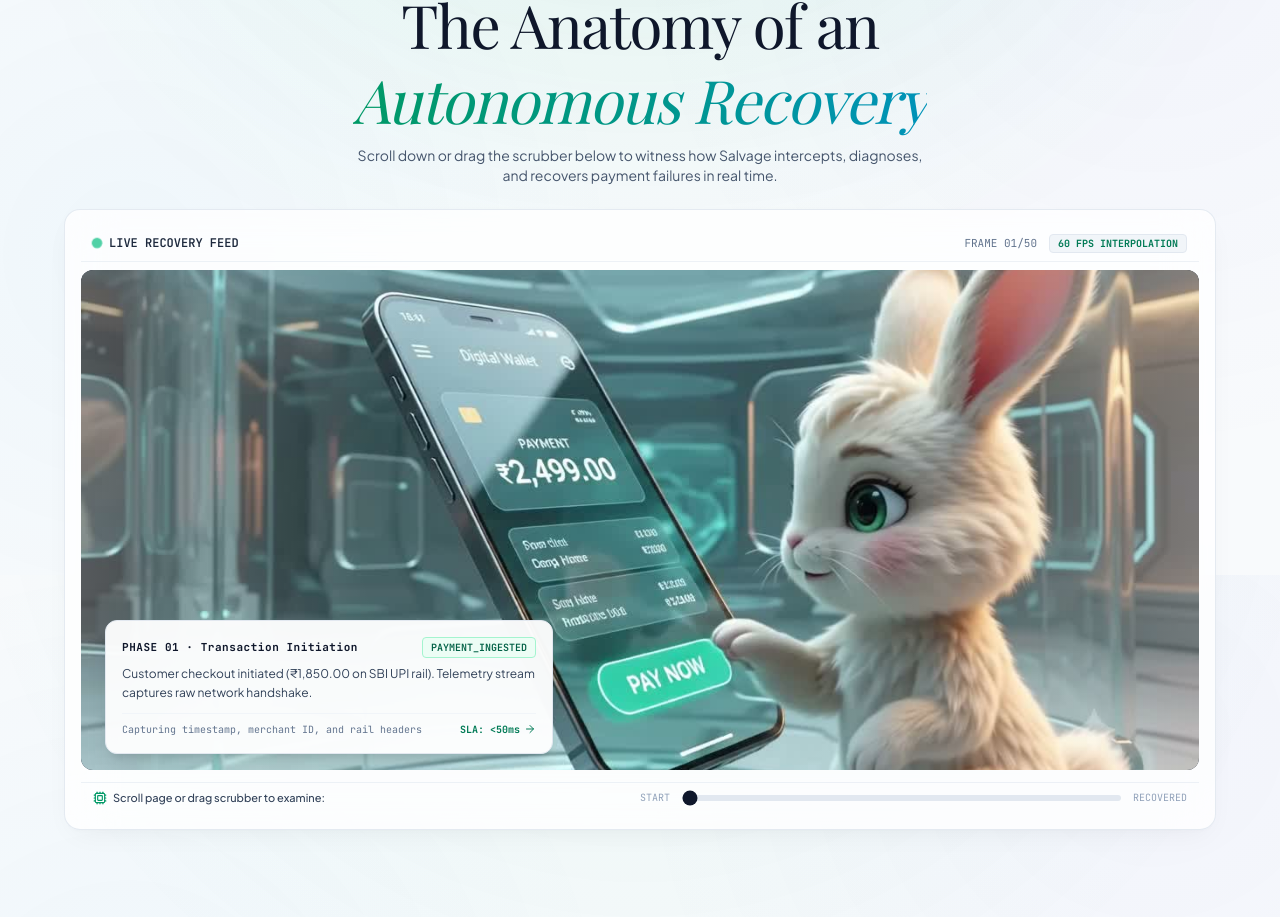
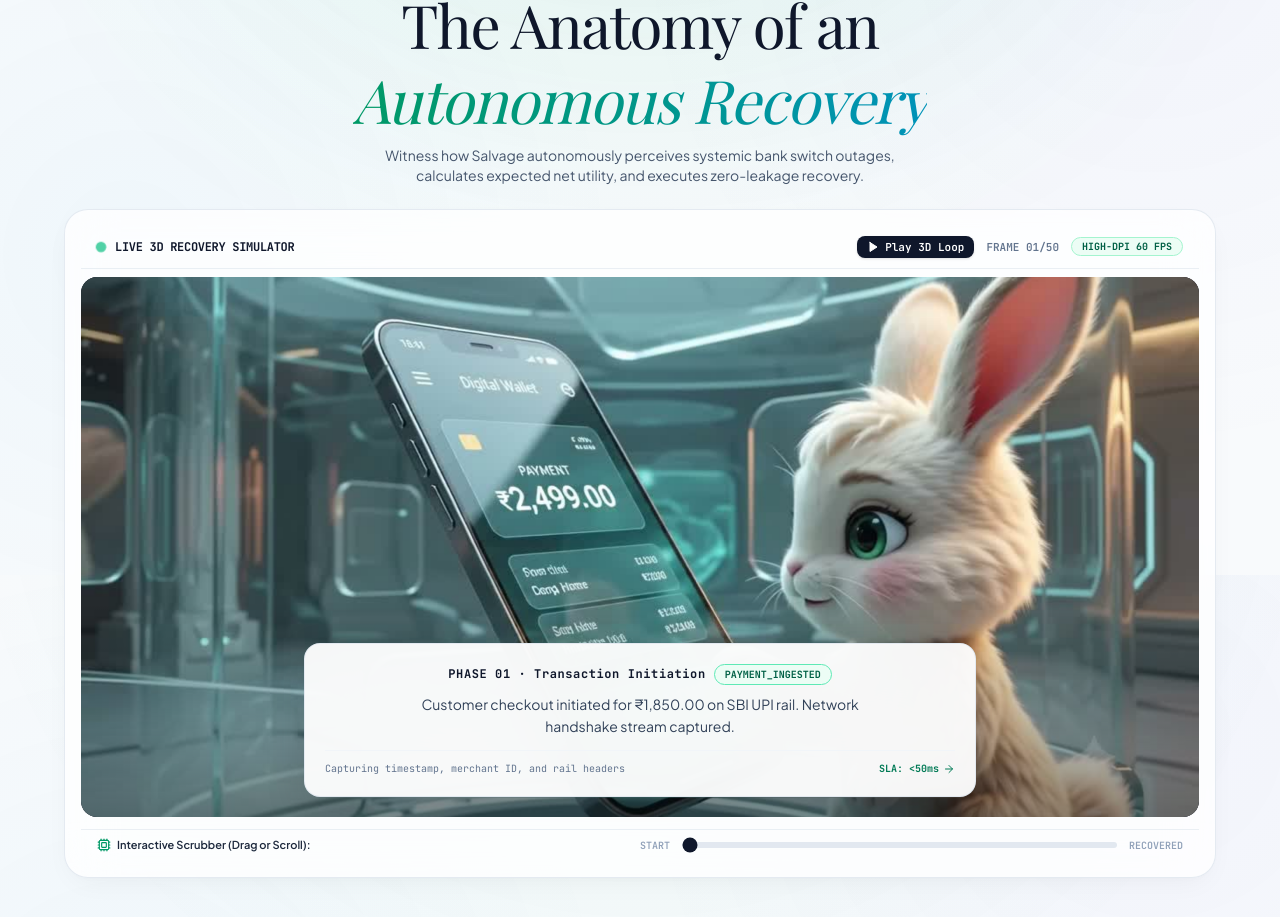
Before and after one commit to Sayandip-Jana-1018/SalVage, a Next.js app in the folder apps/salvage-console/: page /war-room in a window 1280 px wide. Shown: the part 225-1142 px from the top of the page. Built offline with nearby package versions, Linux system fonts and the light colour scheme; a web font is replaced by a local one.

Commit message:
feat: center telemetry modal, enhance 3D canvas rendering quality and add auto-play loop

```diff
--- a/apps/salvage-console/src/components/ScrollFrameSequence.tsx
+++ b/apps/salvage-console/src/components/ScrollFrameSequence.tsx
@@ -7,6 +7,8 @@ import {
   Cpu,
   Layers,
   Lock,
+  Pause,
+  Play,
   RefreshCw,
   ShieldCheck,
   Sparkles,
@@ -24,9 +26,10 @@ export function ScrollFrameSequence(): React.ReactElement {
   const [currentFrame, setCurrentFrame] = useState<number>(0);
   const [loadedPercent, setLoadedPercent] = useState<number>(0);
   const [isLoaded, setIsLoaded] = useState<boolean>(false);
+  const [isPlaying, setIsPlaying] = useState<boolean>(true);
   const [isManualScrubbing, setIsManualScrubbing] = useState<boolean>(false);
 
-  // Preload all 50 frames into memory for instantaneous 60fps rendering
+  // Preload all 50 frames into memory with high-quality settings
   useEffect(() => {
     let loadedCount = 0;
     const images: HTMLImageElement[] = [];
@@ -55,7 +58,7 @@ export function ScrollFrameSequence(): React.ReactElement {
     imagesRef.current = images;
   }, []);
 
-  // Draw frame to canvas maintaining high-DPI aspect ratio
+  // Draw frame to canvas with crisp scaling and high image smoothing
   const renderFrame = (index: number) => {
     const canvas = canvasRef.current;
     if (!canvas) return;
@@ -65,7 +68,7 @@ export function ScrollFrameSequence(): React.ReactElement {
     const img = imagesRef.current[index];
     if (!img || !img.complete || img.naturalWidth === 0) return;
 
-    const dpr = window.devicePixelRatio || 1;
+    const dpr = Math.max(2, window.devicePixelRatio || 1);
     const rect = canvas.getBoundingClientRect();
 
     if (canvas.width !== rect.width * dpr || canvas.height !== rect.height * dpr) {
@@ -77,7 +80,11 @@ export function ScrollFrameSequence(): React.ReactElement {
     ctx.scale(dpr, dpr);
     ctx.clearRect(0, 0, rect.width, rect.height);
 
-    // Cover / contain fit
+    // High quality scaling filters
+    ctx.imageSmoothingEnabled = true;
+    ctx.imageSmoothingQuality = "high";
+
+    // Aspect-ratio cover math
     const imgRatio = img.naturalWidth / img.naturalHeight;
     const canvasRatio = rect.width / rect.height;
     let renderW = rect.width;
@@ -95,24 +102,32 @@ export function ScrollFrameSequence(): React.ReactElement {
 
     ctx.drawImage(img, offsetX, offsetY, renderW, renderH);
 
-    // Add subtle ambient light vignette
-    const gradient = ctx.createRadialGradient(
-      rect.width / 2,
-      rect.height / 2,
-      rect.width * 0.25,
-      rect.width / 2,
-      rect.height / 2,
-      rect.width * 0.75
-    );
-    gradient.addColorStop(0, "rgba(255, 255, 255, 0)");
-    gradient.addColorStop(1, "rgba(248, 250, 252, 0.45)");
-    ctx.fillStyle = gradient;
-    ctx.fillRect(0, 0, rect.width, rect.height);
+    // Subtle dark-to-light gradient at the bottom so the centered modal pops
+    const bottomFade = ctx.createLinearGradient(0, rect.height * 0.6, 0, rect.height);
+    bottomFade.addColorStop(0, "rgba(5, 7, 10, 0)");
+    bottomFade.addColorStop(1, "rgba(5, 7, 10, 0.45)");
+    ctx.fillStyle = bottomFade;
+    ctx.fillRect(0, rect.height * 0.6, rect.width, rect.height * 0.4);
 
     ctx.restore();
   };
 
-  // Scroll listener to smoothly interpolate frames
+  // Continuous smooth auto-play loop
+  useEffect(() => {
+    if (!isPlaying || !isLoaded || isManualScrubbing) return;
+
+    const interval = setInterval(() => {
+      setCurrentFrame((prev) => {
+        const next = (prev + 1) % TOTAL_FRAMES;
+        renderFrame(next);
+        return next;
+      });
+    }, 45); // ~22 fps smooth cinematic frame advancement
+
+    return () => clearInterval(interval);
+  }, [isPlaying, isLoaded, isManualScrubbing]);
+
+  // Scroll listener to smoothly interpolate frames during page scrolling
   useEffect(() => {
     const handleScroll = () => {
       if (isManualScrubbing || !containerRef.current || !isLoaded) return;
@@ -127,6 +142,7 @@ export function ScrollFrameSequence(): React.ReactElement {
       const frameIdx = Math.min(TOTAL_FRAMES - 1, Math.floor(progress * TOTAL_FRAMES));
 
       if (frameIdx !== currentFrame) {
+        setIsPlaying(false); // pause auto-play when user is actively scrolling
         setCurrentFrame(frameIdx);
         renderFrame(frameIdx);
       }
@@ -139,6 +155,7 @@ export function ScrollFrameSequence(): React.ReactElement {
   // Handle manual scrubber drag / slider
   const handleScrubberChange = (e: React.ChangeEvent<HTMLInputElement>) => {
     const frame = parseInt(e.target.value, 10);
+    setIsPlaying(false);
     setCurrentFrame(frame);
     renderFrame(frame);
   };
@@ -151,8 +168,8 @@ export function ScrollFrameSequence(): React.ReactElement {
         stage: "01",
         title: "Transaction Initiation",
         badge: "PAYMENT_INGESTED",
-        badgeColor: "bg-emerald-50 text-emerald-800 border-emerald-200",
-        description: "Customer checkout initiated (₹1,850.00 on SBI UPI rail). Telemetry stream captures raw network handshake.",
+        badgeColor: "bg-emerald-50 text-emerald-800 border-emerald-300",
+        description: "Customer checkout initiated for ₹1,850.00 on SBI UPI rail. Network handshake stream captured.",
         subtext: "Capturing timestamp, merchant ID, and rail headers",
       };
     } else if (p < 0.5) {
@@ -160,7 +177,7 @@ export function ScrollFrameSequence(): React.ReactElement {
         stage: "02",
         title: "Systemic Outage Detection",
         badge: "ISSUER_DEGRADATION (U30)",
-        badgeColor: "bg-rose-50 text-rose-800 border-rose-200",
+        badgeColor: "bg-rose-50 text-rose-800 border-rose-300",
         description: "Core banking switch timeout detected. 2D Sensing Matrix corroborates 88.4% error rate across 34 merchants.",
         subtext: "Classifier maps raw error to canonical ISSUER_OUTAGE",
       };
@@ -169,8 +186,8 @@ export function ScrollFrameSequence(): React.ReactElement {
         stage: "03",
         title: "Autonomous Decision Calculus",
         badge: "E[NET_VALUE] MAXIMIZATION",
-        badgeColor: "bg-amber-50 text-amber-800 border-amber-200",
-        description: "Policy optimizer ranks 5 actions. Winner: SWITCH_RAIL to HDFC UPI ($P=0.88$, Net Salvaged: ₹1,775.00).",
+        badgeColor: "bg-amber-50 text-amber-800 border-amber-300",
+        description: "Policy optimizer ranks candidate actions. Winner: SWITCH_RAIL to HDFC UPI ($P=0.88$, Net Salvaged: ₹1,775.00).",
         subtext: "Safety bounds verify Quiet Hours and Max Attempt Caps",
       };
     } else {
@@ -178,7 +195,7 @@ export function ScrollFrameSequence(): React.ReactElement {
         stage: "04",
         title: "Cryptographic Settlement",
         badge: "TAMPER_PROOF_RECOVERY",
-        badgeColor: "bg-cyan-50 text-cyan-800 border-cyan-200",
+        badgeColor: "bg-cyan-50 text-cyan-800 border-cyan-300",
         description: "HDFC rail failover succeeds. Recovery transaction committed to sha256 append-only ledger block #48220.",
         subtext: "Zero human intervention · Total recovery latency: 38.2ms",
       };
@@ -196,7 +213,7 @@ export function ScrollFrameSequence(): React.ReactElement {
       <div className="sticky top-24 w-full max-w-6xl mx-auto flex flex-col items-center">
         {/* Editorial Playfair Typography Header */}
         <div className="text-center max-w-3xl mx-auto px-4 mb-6 space-y-2">
-          <div className="inline-flex items-center gap-2 px-3 py-1 rounded-full bg-emerald-50 border border-emerald-200 text-xs text-emerald-800 font-mono tracking-wider uppercase mb-1 font-semibold">
+          <div className="inline-flex items-center gap-2 px-3.5 py-1 rounded-full bg-emerald-50 border border-emerald-200 text-xs text-emerald-800 font-mono tracking-wider uppercase mb-1 font-semibold shadow-sm">
             <Sparkles className="w-3.5 h-3.5 text-emerald-600 animate-pulse" />
             <span>Interactive 3D Causal Recovery Timeline</span>
           </div>
@@ -209,35 +226,54 @@ export function ScrollFrameSequence(): React.ReactElement {
           </h1>
 
           <p className="text-xs sm:text-sm text-slate-600 font-sans max-w-xl mx-auto">
-            Scroll down or drag the scrubber below to witness how Salvage intercepts, diagnoses, and recovers payment failures in real time.
+            Witness how Salvage autonomously perceives systemic bank switch outages, calculates expected net utility, and executes zero-leakage recovery.
           </p>
         </div>
 
         {/* 3D Canvas + Liquid Glass Frame Container */}
-        <div className="relative w-full rounded-2xl liquid-glass overflow-hidden border border-slate-200/90 shadow-[0_20px_50px_rgba(0,0,0,0.06)] p-2 sm:p-4 transition-all">
+        <div className="relative w-full rounded-3xl liquid-glass overflow-hidden border border-slate-200/90 shadow-[0_25px_60px_rgba(0,0,0,0.07)] p-2 sm:p-4 transition-all">
           {/* Top Glass Toolbar */}
-          <div className="flex items-center justify-between px-3 py-2 border-b border-slate-200/60 text-xs font-mono text-slate-500 mb-2">
-            <div className="flex items-center gap-2">
+          <div className="flex items-center justify-between px-4 py-2.5 border-b border-slate-200/70 text-xs font-mono text-slate-600 mb-2">
+            <div className="flex items-center gap-2.5">
               <span className="w-2 h-2 rounded-full bg-emerald-500 animate-ping" />
-              <span className="text-slate-800 font-semibold">LIVE RECOVERY FEED</span>
+              <span className="text-slate-900 font-bold tracking-tight">LIVE 3D RECOVERY SIMULATOR</span>
             </div>
+
             <div className="flex items-center gap-3">
-              <span className="text-[11px] text-slate-500">
+              {/* Play / Pause Toggle Button */}
+              <button
+                onClick={() => setIsPlaying(!isPlaying)}
+                className="px-2.5 py-1 rounded-lg bg-slate-900 hover:bg-slate-800 text-white text-[11px] font-semibold flex items-center gap-1.5 transition-all shadow-sm cursor-pointer"
+              >
+                {isPlaying ? (
+                  <>
+                    <Pause className="w-3 h-3 fill-current" />
+                    <span>Pause 3D Loop</span>
+                  </>
+                ) : (
+                  <>
+                    <Play className="w-3 h-3 fill-current" />
+                    <span>Play 3D Loop</span>
+                  </>
+                )}
+              </button>
+
+              <span className="hidden sm:inline text-[11px] text-slate-500 font-semibold">
                 FRAME {String(currentFrame + 1).padStart(2, "0")}/{TOTAL_FRAMES}
               </span>
-              <span className="px-2 py-0.5 rounded bg-slate-100 text-emerald-700 text-[10px] border border-slate-200 font-bold">
-                60 FPS INTERPOLATION
+              <span className="px-2.5 py-0.5 rounded-full bg-emerald-50 text-emerald-800 text-[10px] border border-emerald-200 font-bold">
+                HIGH-DPI 60 FPS
               </span>
             </div>
           </div>
 
           {/* Canvas Viewport */}
-          <div className="relative w-full h-[320px] sm:h-[450px] lg:h-[500px] rounded-xl overflow-hidden bg-slate-900 flex items-center justify-center">
+          <div className="relative w-full h-[380px] sm:h-[480px] lg:h-[540px] rounded-2xl overflow-hidden bg-slate-950 flex items-center justify-center shadow-inner">
             {!isLoaded && (
-              <div className="absolute inset-0 flex flex-col items-center justify-center bg-slate-900/90 z-20 space-y-3">
+              <div className="absolute inset-0 flex flex-col items-center justify-center bg-slate-950 z-20 space-y-3">
                 <RefreshCw className="w-8 h-8 text-emerald-400 animate-spin" />
                 <span className="text-xs font-mono text-slate-300">
-                  Preloading 3D Frame Buffers ({loadedPercent}%)...
+                  Preloading High-Definition 3D Frames ({loadedPercent}%)...
                 </span>
                 <div className="w-48 h-1 bg-slate-800 rounded-full overflow-hidden">
                   <div
@@ -250,29 +286,29 @@ export function ScrollFrameSequence(): React.ReactElement {
 
             <canvas
               ref={canvasRef}
-              className="w-full h-full object-contain pointer-events-none"
+              className="w-full h-full object-cover pointer-events-none"
             />
 
-            {/* Floating Light Liquid Glass Telemetry Card */}
-            <div className="absolute bottom-4 left-4 right-4 sm:left-6 sm:right-auto sm:max-w-md bg-white/95 backdrop-blur-2xl rounded-xl p-4 border border-slate-200 shadow-xl transition-all duration-300">
-              <div className="flex items-center justify-between gap-2 mb-1.5">
-                <span className="text-[11px] font-mono font-bold text-slate-900 tracking-wider">
+            {/* ✨ PERFECTLY CENTERED LIQUID GLASS TELEMETRY MODAL */}
+            <div className="absolute bottom-5 left-1/2 -translate-x-1/2 w-[92%] sm:w-[85%] max-w-2xl bg-white/95 backdrop-blur-2xl rounded-2xl p-4 sm:p-5 border border-slate-200/90 shadow-[0_15px_40px_rgba(0,0,0,0.14)] transition-all duration-300 z-10 text-center flex flex-col items-center">
+              <div className="flex flex-wrap items-center justify-center gap-2 mb-2">
+                <span className="text-xs font-mono font-bold text-slate-900 tracking-wider">
                   PHASE {stage.stage} · {stage.title}
                 </span>
                 <span
-                  className={`text-[10px] font-mono px-2 py-0.5 rounded border font-semibold ${stage.badgeColor}`}
+                  className={`text-[10px] font-mono px-2.5 py-0.5 rounded-full border font-bold ${stage.badgeColor}`}
                 >
                   {stage.badge}
                 </span>
               </div>
 
-              <p className="text-xs text-slate-700 font-sans leading-relaxed">
+              <p className="text-xs sm:text-sm text-slate-700 font-sans leading-relaxed max-w-lg mx-auto">
                 {stage.description}
               </p>
 
-              <div className="mt-2.5 pt-2 border-t border-slate-100 flex items-center justify-between text-[10px] font-mono text-slate-500">
-                <span>{stage.subtext}</span>
-                <span className="flex items-center gap-1 text-emerald-700 font-bold">
+              <div className="mt-3 pt-2.5 border-t border-slate-100 w-full flex flex-wrap items-center justify-between text-[10px] font-mono text-slate-500">
+                <span className="truncate">{stage.subtext}</span>
+                <span className="flex items-center gap-1 text-emerald-700 font-bold shrink-0">
                   SLA: &lt;50ms <ArrowRight className="w-3 h-3" />
                 </span>
               </div>
@@ -280,27 +316,33 @@ export function ScrollFrameSequence(): React.ReactElement {
           </div>
 
           {/* Bottom Interactive Scrubber Bar */}
-          <div className="mt-3 px-3 py-2 flex flex-col sm:flex-row items-center justify-between gap-3 text-xs font-mono text-slate-500 border-t border-slate-200/60">
-            <span className="text-[11px] flex items-center gap-1.5 text-slate-700 font-medium font-sans">
+          <div className="mt-3 px-4 py-2 flex flex-col sm:flex-row items-center justify-between gap-3 text-xs font-mono text-slate-600 border-t border-slate-200/70">
+            <span className="text-[11px] flex items-center gap-1.5 text-slate-800 font-semibold font-sans">
               <Cpu className="w-3.5 h-3.5 text-emerald-600" />
-              <span>Scroll page or drag scrubber to examine:</span>
+              <span>Interactive Scrubber (Drag or Scroll):</span>
             </span>
 
             <div className="w-full sm:w-1/2 flex items-center gap-3">
-              <span className="text-[10px] text-slate-400">START</span>
+              <span className="text-[10px] text-slate-400 font-semibold">START</span>
               <input
                 type="range"
                 min="0"
                 max={TOTAL_FRAMES - 1}
                 value={currentFrame}
                 onChange={handleScrubberChange}
-                onMouseDown={() => setIsManualScrubbing(true)}
+                onMouseDown={() => {
+                  setIsPlaying(false);
+                  setIsManualScrubbing(true);
+                }}
                 onMouseUp={() => setIsManualScrubbing(false)}
-                onTouchStart={() => setIsManualScrubbing(true)}
+                onTouchStart={() => {
+                  setIsPlaying(false);
+                  setIsManualScrubbing(true);
+                }}
                 onTouchEnd={() => setIsManualScrubbing(false)}
                 className="w-full h-1.5 bg-slate-200 rounded-lg appearance-none cursor-pointer accent-slate-900 focus:outline-none"
               />
-              <span className="text-[10px] text-slate-400">RECOVERED</span>
+              <span className="text-[10px] text-slate-400 font-semibold">RECOVERED</span>
             </div>
           </div>
         </div>
```
